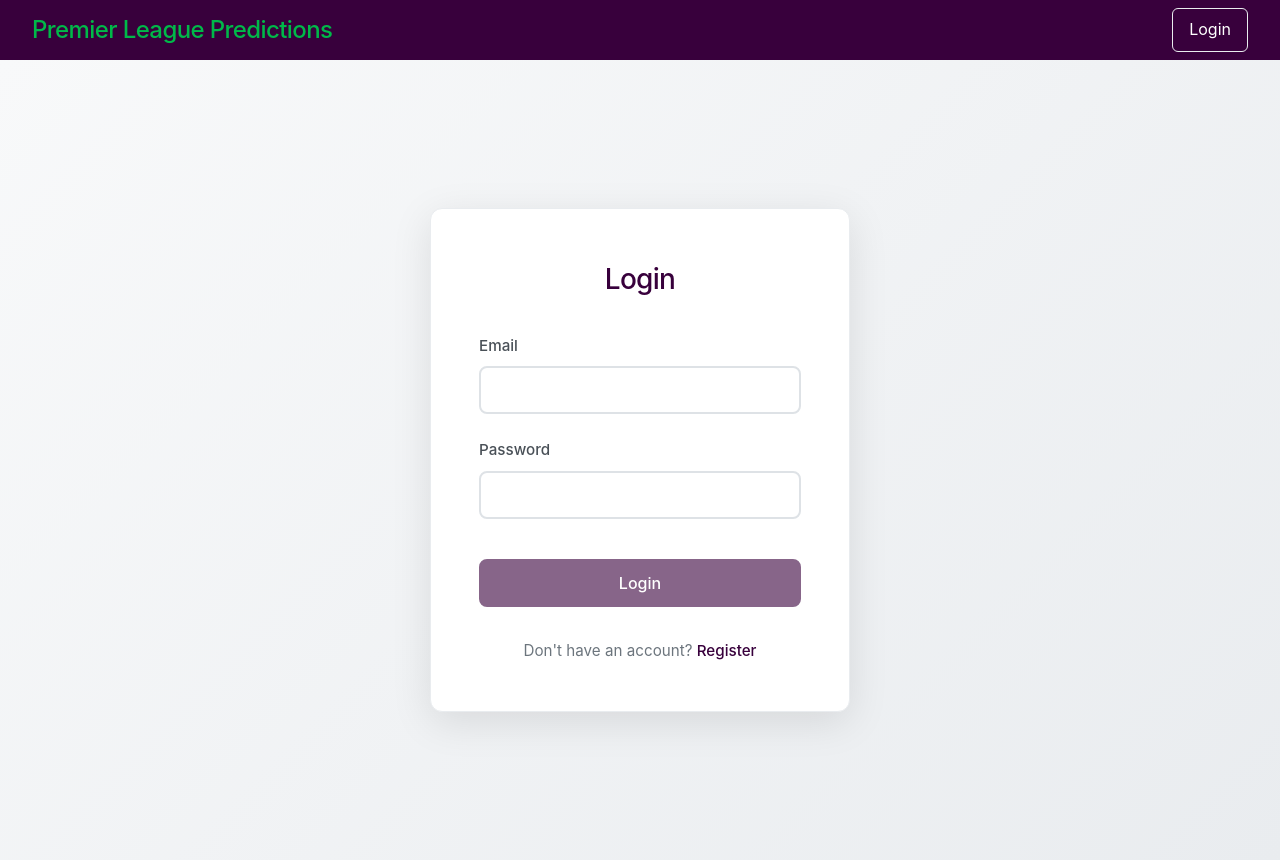
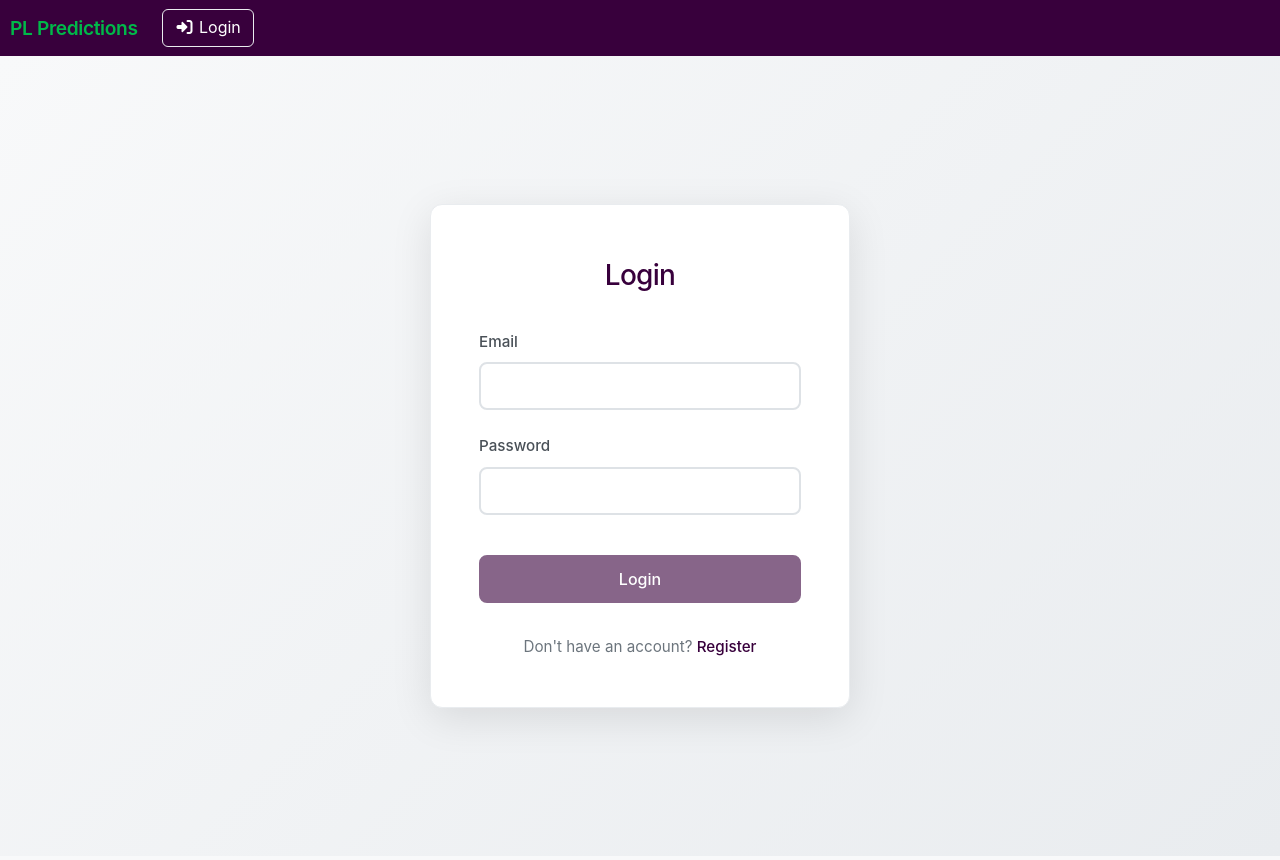
Before and after one commit to mostafa172/premier-league-predictions, an Angular app in the folder frontend/: page /auth in a window 1280 px wide. Built offline with nearby package versions, Linux system fonts and the light colour scheme.

Commit message:
Fix some visual issues

```diff
--- a/frontend/angular.json
+++ b/frontend/angular.json
@@ -90,6 +90,7 @@
               "src/assets"
             ],
             "styles": [
+              "node_modules/@fortawesome/fontawesome-free/css/all.min.css",
               "src/styles.scss"
             ],
             "scripts": []
@@ -111,7 +112,6 @@
       }
     }
   },
-  "defaultProject": "premier-league-predictions",
   "cli": {
     "analytics": false
   }
--- a/frontend/package.json
+++ b/frontend/package.json
@@ -19,13 +19,14 @@
     "@angular/platform-browser": "^17.0.0",
     "@angular/platform-browser-dynamic": "^17.0.0",
     "@angular/router": "^17.0.0",
+    "@fortawesome/fontawesome-free": "^7.0.0",
     "rxjs": "~7.8.0",
     "tslib": "^2.5.0",
     "zone.js": "~0.14.0"
   },
   "devDependencies": {
-    "@angular-devkit/build-angular": "^17.0.0",
-    "@angular/cli": "^17.0.0",
+    "@angular-devkit/build-angular": "^17.3.8",
+    "@angular/cli": "^17.3.12",
     "@angular/compiler-cli": "^17.0.0",
     "@types/jasmine": "~4.3.0",
     "@types/node": "^20.0.0",
--- a/frontend/src/app/app.component.html
+++ b/frontend/src/app/app.component.html
@@ -1,43 +1,52 @@
 <div class="app-container">
-  <!-- Navigation Bar - Always show, but content changes based on login state -->
-  <nav class="navbar">
+  <nav class="navbar" role="navigation" aria-label="Main navigation">
     <div class="nav-brand">
-      <h1>Premier League Predictions</h1>
+      <h1>PL Predictions</h1>
     </div>
 
-    <!-- Show navigation links only when logged in -->
     <div class="nav-links" *ngIf="isLoggedIn">
-      <a routerLink="/fixtures" routerLinkActive="active">Fixtures</a>
-      <a routerLink="/predictions" routerLinkActive="active">Predictions</a>
-      <a routerLink="/leaderboard" routerLinkActive="active">Leaderboard</a>
-      <a *ngIf="isAdmin" routerLink="/admin" routerLinkActive="active">Admin</a>
+      <a routerLink="/fixtures" routerLinkActive="active">
+        <i class="fa-solid fa-futbol"></i> Fixtures
+      </a>
+      <a routerLink="/predictions" routerLinkActive="active">
+        <i class="fa-solid fa-chart-line"></i> Predictions
+      </a>
+      <a routerLink="/leaderboard" routerLinkActive="active">
+        <i class="fa-solid fa-trophy"></i> Leaderboard
+      </a>
+      <a *ngIf="isAdmin" routerLink="/admin" routerLinkActive="active">
+        <i class="fa-solid fa-gear"></i> Admin
+      </a>
     </div>
 
-    <!-- Show empty div to maintain layout when not logged in -->
-    <div class="nav-links" *ngIf="!isLoggedIn">
-      <!-- Could add public links here if needed -->
-    </div>
+    <div class="nav-links" *ngIf="!isLoggedIn"></div>
 
-    <!-- User section - changes based on login state -->
     <div class="nav-user">
-      <!-- When logged in -->
-      <ng-container *ngIf="isLoggedIn">
-        <span *ngIf="currentUser">Welcome, {{ currentUser.username }}!</span>
-        <button (click)="logout()" class="logout-btn">Logout</button>
+      <ng-container *ngIf="isLoggedIn; else loggedOut">
+        <span class="username" *ngIf="currentUser">{{
+          currentUser.username
+        }}</span>
+        <button
+          class="icon-btn logout"
+          (click)="logout()"
+          aria-label="Logout"
+          title="Logout"
+        >
+          <i class="fa-solid fa-right-from-bracket"></i>
+        </button>
       </ng-container>
 
-      <!-- When not logged in -->
-      <ng-container *ngIf="!isLoggedIn">
-        <a routerLink="/auth" class="login-link">Login</a>
-      </ng-container>
+      <ng-template #loggedOut>
+        <a routerLink="/auth" class="login-link">
+          <i class="fa-solid fa-right-to-bracket"></i> Login
+        </a>
+      </ng-template>
     </div>
   </nav>
 
-  <!-- Main Content -->
   <main class="main-content">
     <router-outlet></router-outlet>
   </main>
 
-  <!-- Loading Component -->
   <app-loading *ngIf="isLoading"></app-loading>
 </div>
--- a/frontend/src/app/app.component.scss
+++ b/frontend/src/app/app.component.scss
@@ -1,50 +1,69 @@
-/* filepath: frontend/src/app/app.component.scss */
 .app-container {
   min-height: 100vh;
   display: flex;
   flex-direction: column;
-  font-family: 'Inter', 'SF Pro Display', -apple-system, BlinkMacSystemFont, 'Segoe UI', Roboto, Oxygen, Ubuntu, Cantarell, sans-serif;
-  margin: 0;
-  padding: 0;
+  font-family: "Inter", "SF Pro Display", -apple-system, BlinkMacSystemFont,
+    "Segoe UI", Roboto, Oxygen, Ubuntu, Cantarell, sans-serif;
 }
 
+/* ===== NAVBAR: single row, scrollable horizontally if needed ===== */
 .navbar {
-  background: #38003c;
-  color: white;
-  padding: 0 2rem;
-  height: 60px;
   display: flex;
   align-items: center;
-  justify-content: space-between;
+  gap: 12px;
+  height: 56px;
+  padding: 0 10px;
+  background: #38003c;
+  color: #fff;
   box-shadow: 0 2px 4px rgba(0, 0, 0, 0.1);
-  font-family: 'Inter', 'SF Pro Display', -apple-system, BlinkMacSystemFont, 'Segoe UI', Roboto, Oxygen, Ubuntu, Cantarell, sans-serif;
-  margin: 0;
 
-  .nav-brand {
-    h1 {
-      margin: 0;
-      font-size: 1.5rem;
-      font-weight: 500; /* Softer weight */
-      color: #00b949 !important;
-      font-family: 'Inter', 'SF Pro Display', -apple-system, BlinkMacSystemFont, 'Segoe UI', Roboto, Oxygen, Ubuntu, Cantarell, sans-serif;
-      letter-spacing: -0.025em; /* Tighter letter spacing for modern look */
+  /* keep everything on one line, allow sideways scroll on small screens */
+  overflow-x: auto;
+  overflow-y: hidden;
+  white-space: nowrap;
+  -webkit-overflow-scrolling: touch;
+
+  /* optional: slim scrollbar on mobile/desktop */
+  scrollbar-width: thin;
+  scrollbar-color: #9a9a9a transparent;
+  &::-webkit-scrollbar {
+    height: 6px;
+  }
+  &::-webkit-scrollbar-thumb {
+    background: #9a9a9a;
+    border-radius: 8px;
   }
 }
 
+.nav-brand {
+  flex: 0 0 auto;
+  display: inline-flex;
+  align-items: center;
+
+  h1 {
+    margin: 0;
+    font-size: 1.2rem;
+    font-weight: 600;
+    color: #00b949 !important;
+    letter-spacing: -0.02em;
+  }
+}
+
+/* Links strip stays inline; won’t wrap; can scroll with the bar */
 .nav-links {
-    display: flex;
-    gap: 1.5rem;
-    flex: 1;
-    justify-content: center;
+  flex: 0 0 auto;
+  display: inline-flex;
+  align-items: center;
+  gap: 10px;
+  min-width: max-content;
 
   a {
     color: white;
     text-decoration: none;
-      padding: 0.5rem 1rem;
+    padding: 0.35rem 0.75rem;
     border-radius: 6px;
     transition: all 0.2s ease;
-      font-weight: 400; /* Softer weight */
-      font-family: 'Inter', 'SF Pro Display', -apple-system, BlinkMacSystemFont, 'Segoe UI', Roboto, Oxygen, Ubuntu, Cantarell, sans-serif;
+    font-weight: 500;
     letter-spacing: -0.01em;
 
     &:hover {
@@ -52,57 +71,62 @@
       color: #38003c;
       transform: translateY(-1px);
     }
-
     &.active {
       background: #00b949;
       color: #38003c;
-        font-weight: 500; /* Slightly bolder for active */
     }
   }
 }
 
+/* User area on the right */
 .nav-user {
-    display: flex;
+  flex: 0 0 auto;
+  display: inline-flex;
   align-items: center;
-    gap: 1rem;
-    font-family: 'Inter', 'SF Pro Display', -apple-system, BlinkMacSystemFont, 'Segoe UI', Roboto, Oxygen, Ubuntu, Cantarell, sans-serif;
+  gap: 8px;
 
-    span {
-      font-size: 0.9rem;
+  .username {
+    font-size: 0.95rem;
     color: #e9ecef;
-      font-weight: 400; /* Softer weight */
+    font-weight: 500;
   }
 
-    .logout-btn {
-      background: transparent;
+  .login-link {
+    color: white;
+    text-decoration: none;
+    padding: 0.35rem 0.75rem;
     border: 1px solid #e9ecef;
-      color: white;
-      padding: 0.5rem 1rem;
     border-radius: 6px;
-      cursor: pointer;
     transition: all 0.2s;
-      font-family: 'Inter', 'SF Pro Display', -apple-system, BlinkMacSystemFont, 'Segoe UI', Roboto, Oxygen, Ubuntu, Cantarell, sans-serif;
-      font-weight: 400;
-
     &:hover {
       background: white;
       color: #38003c;
     }
   }
 
-    .login-link {
-      color: white;
-      text-decoration: none;
-      padding: 0.5rem 1rem;
-      border: 1px solid #e9ecef;
-      border-radius: 6px;
-      transition: all 0.2s;
-      font-weight: 400;
+  .icon-btn.logout {
+    display: inline-flex;
+    align-items: center;
+    justify-content: center;
+    width: 34px;
+    height: 34px;
+    border-radius: 8px;
+    border: 1px solid rgba(233, 236, 239, 0.85);
+    background: transparent;
+    color: #fff;
+    cursor: pointer;
+    transition: all 0.2s ease;
+    padding: 0;
+
+    i {
+      font-size: 1rem;
+      line-height: 1;
+    }
 
     &:hover {
-        background: white;
+      background: #fff;
       color: #38003c;
-      }
+      transform: translateY(-1px);
     }
   }
 }
@@ -111,45 +135,4 @@
   flex: 1;
   background: #f8f9fa;
   overflow-y: auto;
-  font-family: 'Inter', 'SF Pro Display', -apple-system, BlinkMacSystemFont, 'Segoe UI', Roboto, Oxygen, Ubuntu, Cantarell, sans-serif;
-  margin: 0;
-  padding: 0;
 }
-
-// Responsive design
-@media (max-width: 768px) {
-  .navbar {
-    flex-direction: column;
-    height: auto;
-    padding: 1rem;
-    gap: 1rem;
-
-    .nav-links {
-      justify-content: center;
-      flex-wrap: wrap;
-      gap: 1rem;
-    }
-
-    .nav-user {
-      justify-content: center;
-    }
-  }
-}
-
-@media (max-width: 480px) {
-  .navbar {
-    .nav-brand h1 {
-      font-size: 1.2rem;
-      text-align: center;
-    }
-
-    .nav-links {
-      gap: 0.5rem;
-
-      a {
-        padding: 0.5rem;
-        font-size: 0.9rem;
-      }
-    }
-  }
-}
--- a/frontend/src/app/components/predictions/predictions.component.scss
+++ b/frontend/src/app/components/predictions/predictions.component.scss
@@ -562,4 +562,11 @@
       font-weight: 700;
     }
   }
+
+  .score-input-compact.dimmed {
+    opacity: 0.5; /* make it visually faded */
+    background: #f1f1f1; /* softer background */
+    cursor: not-allowed; /* show disabled cursor */
+    color: #6c757d; /* dim text */
+  }
 }
--- a/frontend/src/styles.scss
+++ b/frontend/src/styles.scss
@@ -1,15 +1,18 @@
 /* filepath: frontend/src/styles.scss */
 /* Reset and base styles */
+@import "~@fortawesome/fontawesome-free/css/all.min.css";
 * {
   box-sizing: border-box;
   margin: 0;
   padding: 0;
 }
 
-html, body {
+html,
+body {
   margin: 0;
   padding: 0;
-  font-family: 'Inter', 'SF Pro Display', -apple-system, BlinkMacSystemFont, 'Segoe UI', Roboto, Oxygen, Ubuntu, Cantarell, sans-serif;
+  font-family: "Inter", "SF Pro Display", -apple-system, BlinkMacSystemFont,
+    "Segoe UI", Roboto, Oxygen, Ubuntu, Cantarell, sans-serif;
   line-height: 1.6;
   color: #333;
   background-color: #f8f9fa;
```
Also changed, not shown: frontend/src/app/components/predictions/predictions.component.html (+5 -2 lines). Lines whose indentation alone changed are shown as unchanged.
